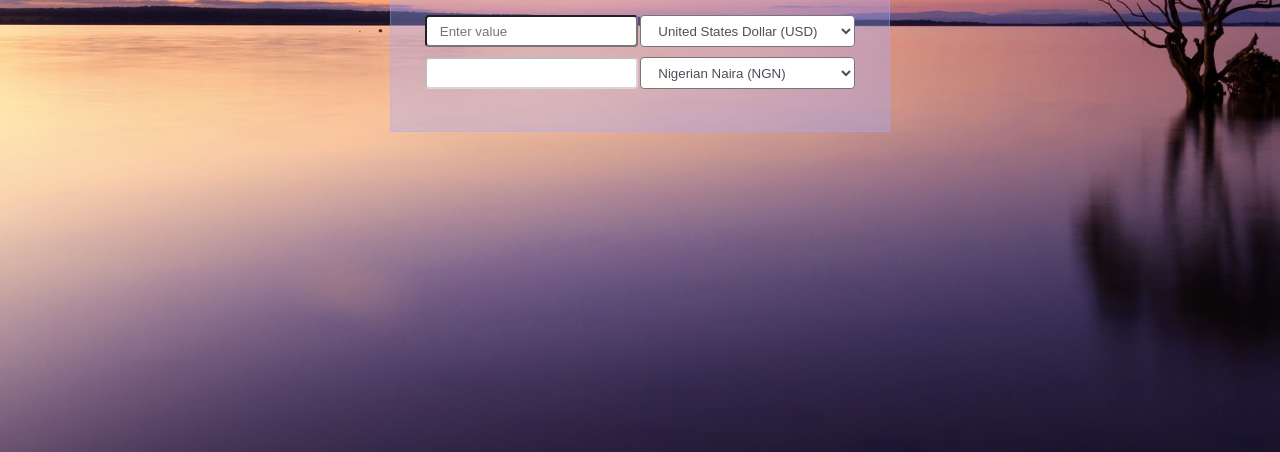
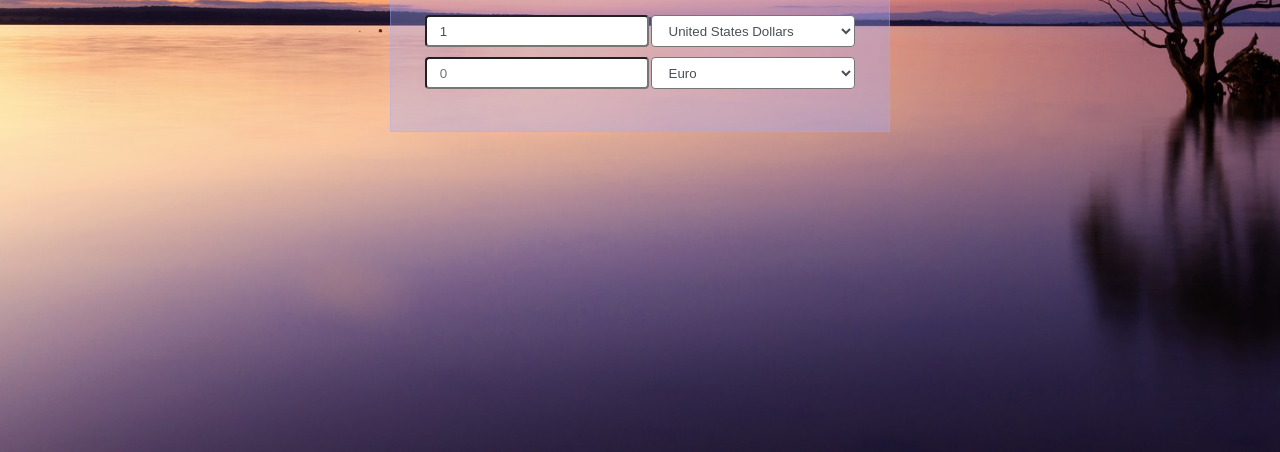
Before and after one commit to LaDonaAmor/TeamL-JavaScript-WeJapa, a plain HTML site: page Team_L_Currency_Converter/index.html in a window 1280 px wide. Shown: the part 398-850 px from the top of the page. Drawn offline with Linux system fonts and the light colour scheme; no server answers.

Commit message:
Update index.html

```diff
--- a/Team_L_Currency_Converter/index.html
+++ b/Team_L_Currency_Converter/index.html
@@ -12,59 +12,109 @@
 <table>
 <tr>
 <td>
-            <input class="inputValue" type="text" placeholder="Enter value" />
+<input class="inputValue" type="number" placeholder="0" value="1" />
 </td>
 <td>
 <select class="from">
-              <option value="EUR">Australia Euro (EUR)</option>
-              <option value="BRL">Brazil Real (BRL)</option>
-              <option value="CAD">Canadian Dolla (CAD)</option>
-              <option value="CNY">Chinese Yuan (CNY)</option>
-              <option value="DKK">Danish Krone (DKK)</option>
-              <option value="EGP">Egyptian Pound (EGP)</option>
-              <option value="GHS">Ghananian Cedi(GHS)</option>
-              <option value="GNF">Guinea Franc (GNF)</option>
-              <option value="BRL">Indian Rupee (INR)</option>
-              <option value="JPY">Japanese Yen (JPY)</option>
-              <option value="KES">Kenyan Shilling (KES)</option>
-              <option value="MAD">Moroccan Dirham (MAD)</option>
-              <option value="NGN">Nigerian Naira (NGN)</option>
-              <option value="SGD">Singapore Dollar (SGD)</option>
-              <option value="AED">UAE Dirham (AED)</option>
-              <option value="GBP">UK Pound Sterling (GBP)</option>
-              <option value="USD" selected>United States Dollar (USD)</option>
-              <option value="UZS">Usbekistan Sum (UZS)</option>
-              <option value="ZMW">Zambian Kwacha (ZMW)</option>
-              <option value="ZWL">Zimbabwe Dollar (ZWL)</option>
+   <option value="USD" selected>United States Dollars</option>
+   <option value="CAD">Canadian Dollars</option>
+   <option value="EUR">Euro</option>
+   <option value="GBP">Pound Sterling</option>
+   <option value="JPY">Japanese Yen</option>
+   <option value="CHF">Switzerland Francs</option>
+   <option value="ARS">Argentina Pesos</option>
+   <option value="AUD">Australlian Dollars</option>
+   <option value="NZD">New Zealand Dollars</option>
+   <option value="BSD">Bahamian Dollar</option>
+   <option value="BGN">Bulgarian Lev</option>
+   <option value="CLP">Chilean Peso</option>
+   <option value="CNY">China Yuan Renmimbi</option>
+   <option value="AED">UAE Dirham</option>
+   <option value="CZK">Czech Republic Koruna</option>
+   <option value="DKK">Denmark Kroner</option>
+   <option value="EGP">Egypt Pounds</option>
+   <option value="FJD">Fiji Dollars</option>
+   <option value="HKD">Hong Kong Dollar</option>
+   <option value="HRK">Croatian Kuna</option>
+   <option value="DOP">Dominican Peso</option>
+   <option value="HKD">Hong Kong Dollars</option>
+   <option value="HUF">Hungary Forint</option>
+   <option value="ISK">Iceland Krona</option>
+   <option value="INR">India Rupees</option>
+   <option value="IDR">Indonesia Rupiah</option>
+   <option value="ILS">Israel New Shekels</option>
+   <option value="JPY">Japan Yen</option>
+   <option value="KRW">Korea (South) Won</option>
+   <option value="MYR">Malaysia Ringgit</option>
+   <option value="MXN">Mexico Pesos</option>
+   <option value="NOK">Norway Kroner</option>
+   <option value="PKR">Pakistan Rupees</option>
+   <option value="PHP">Philippines Pesos</option>
+   <option value="PLN">Poland Zloty</option>
+   <option value="RON">Romania Leu</option>
+   <option value="RUB">Russia Rubles</option>
+   <option value="SAR">Saudi Arabia Riyal</option>
+   <option value="SGD">Singapore Dollars</option>
+   <option value="ZAR">South Africa Rand</option>
+   <option value="KRW">South Korea Won</option>
+   <option value="EGP">Egyptian Pounds</option>
+   <option value="SEK">Sweden Krona</option>
+   <option value="THB">Thailand Baht</option>
+   <option value="TRY">Turkey Lira</option>
 </select>
 </td>
 </tr>
 <tr>
 <td>
-            <input class="convtValue" type="text" disabled />
+    <input class="convtValue" type="number" placeholder="0"/>
 </td>
 <td>
 <select class="to">
-              <option value="EUR">Australia Euro (EUR)</option>
-              <option value="BRL">Brazil Real (BRL)</option>
-              <option value="CAD">Canadian Dolla (CAD)</option>
-              <option value="CNY">Chinese Yuan (CNY)</option>
-              <option value="DKK">Danish Krone (DKK)</option>
-              <option value="EGP">Egyptian Pound (EGP)</option>
-              <option value="GHS">Ghananian Cedi(GHS)</option>
-              <option value="GNF">Guinea Franc (GNF)</option>
-              <option value="BRL">Indian Rupee (INR)</option>
-              <option value="JPY">Japanese Yen (JPY)</option>
-              <option value="KES">Kenyan Shilling (KES)</option>
-              <option value="MAD">Moroccan Dirham (MAD)</option>
-              <option value="NGN" selected>Nigerian Naira (NGN)</option>
-              <option value="SGD">Singapore Dollar (SGD)</option>
-              <option value="AED">UAE Dirham (AED)</option>
-              <option value="GBP">UK Pound Sterling (GBP)</option>
-              <option value="USD">United States Dollar (USD)</option>
-              <option value="UZS">Usbekistan Sum (UZS)</option>
-              <option value="ZMW">Zambian Kwacha (ZMW)</option>
-              <option value="ZWL">Zimbabwe Dollar (ZWL)</option>
+    <option value="USD">United States Dollars</option>
+    <option value="CAD">Canadian Dollars</option>
+    <option value="EUR" selected>Euro</option>
+    <option value="GBP">Pound Sterling</option>
+    <option value="JPY">Japanese Yen</option>
+    <option value="CHF">Switzerland Francs</option>
+    <option value="ARS">Argentina Pesos</option>
+    <option value="AUD">Australlian Dollars</option>
+    <option value="NZD">New Zealand Dollars</option>
+    <option value="BSD">Bahamian Dollar</option>
+    <option value="BGN">Bulgarian Lev</option>
+    <option value="CLP">Chilean Peso</option>
+    <option value="CNY">China Yuan Renmimbi</option>
+    <option value="AED">UAE Dirham</option>
+    <option value="CZK">Czech Republic Koruna</option>
+    <option value="DKK">Denmark Kroner</option>
+    <option value="EGP">Egypt Pounds</option>
+    <option value="FJD">Fiji Dollars</option>
+    <option value="HKD">Hong Kong Dollar</option>
+    <option value="HRK">Croatian Kuna</option>
+    <option value="DOP">Dominican Peso</option>
+    <option value="HKD">Hong Kong Dollars</option>
+    <option value="HUF">Hungary Forint</option>
+    <option value="ISK">Iceland Krona</option>
+    <option value="INR">India Rupees</option>
+    <option value="IDR">Indonesia Rupiah</option>
+    <option value="ILS">Israel New Shekels</option>
+    <option value="JPY">Japan Yen</option>
+    <option value="KRW">Korea (South) Won</option>
+    <option value="MYR">Malaysia Ringgit</option>
+    <option value="MXN">Mexico Pesos</option>
+    <option value="NOK">Norway Kroner</option>
+    <option value="PKR">Pakistan Rupees</option>
+    <option value="PHP">Philippines Pesos</option>
+    <option value="PLN">Poland Zloty</option>
+    <option value="RON">Romania Leu</option>
+    <option value="RUB">Russia Rubles</option>
+    <option value="SAR">Saudi Arabia Riyal</option>
+    <option value="SGD">Singapore Dollars</option>
+    <option value="ZAR">South Africa Rand</option>
+    <option value="KRW">South Korea Won</option>
+    <option value="EGP">Egyptian Pounds</option>
+    <option value="SEK">Sweden Krona</option>
+    <option value="THB">Thailand Baht</option>
+    <option value="TRY">Turkey Lira</option>
 </select>
     </td>
     </tr>
```
Lines whose indentation alone changed are shown as unchanged.
